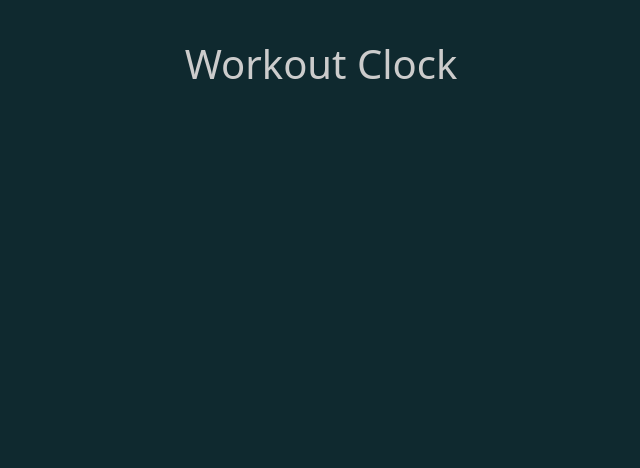
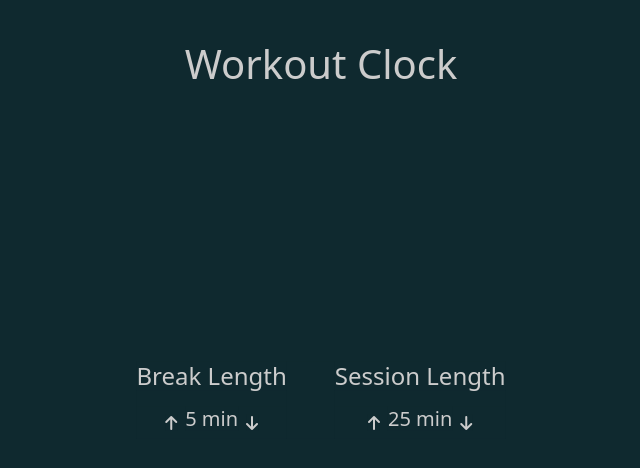
Before and after one commit to Ivaz7/Front-end-freeCodeCamp, a React (Vite) app in the folder WorkoutClock/: page / in a window 1280 px wide. Shown: the top 468 px of the page, without its empty margins (319-959 px from the left). Built offline with nearby package versions, Linux system fonts and the light colour scheme.

Commit message:
Add break length adn session length to workout

```diff
--- a/WorkoutClock/index.html
+++ b/WorkoutClock/index.html
@@ -6,6 +6,7 @@
     <title>Workout Clock</title>
     <link href="https://cdn.jsdelivr.net/npm/bootstrap@5.3.3/dist/css/bootstrap.min.css" rel="stylesheet" integrity="sha384-QWTKZyjpPEjISv5WaRU9OFeRpok6YctnYmDr5pNlyT2bRjXh0JMhjY6hW+ALEwIH" crossorigin="anonymous">
     <script src="https://cdn.jsdelivr.net/npm/bootstrap@5.3.3/dist/js/bootstrap.bundle.min.js" integrity="sha384-YvpcrYf0tY3lHB60NNkmXc5s9fDVZLESaAA55NDzOxhy9GkcIdslK1eN7N6jIeHz" crossorigin="anonymous"></script>
+    <link rel="stylesheet" href="https://cdnjs.cloudflare.com/ajax/libs/font-awesome/6.7.2/css/all.min.css" integrity="sha512-Evv84Mr4kqVGRNSgIGL/F/aIDqQb7xQ2vcrdIwxfjThSH8CSR7PBEakCr51Ck+w+/U6swU2Im1vVX0SVk9ABhg==" crossorigin="anonymous" referrerpolicy="no-referrer" />
   </head>
   <body>
     <div id="root"></div>
--- a/WorkoutClock/src/App.jsx
+++ b/WorkoutClock/src/App.jsx
@@ -1,10 +1,12 @@
 import Header from "./components/header"
+import Main from "./components/main"
 
 function App() {
 
   return (
     <>
       <Header />
+      <Main />
     </>
   )
 }
--- /dev/null
+++ b/WorkoutClock/src/components/lengthBrkSion.jsx
@@ -0,0 +1,67 @@
+const LengthBreakSession = () => {
+  return (
+    <section
+      className="
+        lengthBrkSion
+        d-flex
+        flex-row
+        gap-5
+        text-center
+      "
+    >
+      <div
+        className="
+          break
+          d-flex
+          flex-column
+          gap-2
+        "
+      >
+        <h4>Break Length</h4>
+
+        <div
+          className="
+            breakBtn
+            d-flex
+            flex-row
+            gap-2
+            align-items-center
+            justify-content-center
+          "
+        >
+          <i className="fa-solid fa-arrow-up"></i>
+          <h5>5 min</h5>
+          <i className="fa-solid fa-arrow-down"></i>
+        </div>
+      </div>
+
+      <div
+        className="
+          session
+          d-flex
+          flex-column
+          gap-2
+        "
+      >
+        <h4>Session Length</h4>
+
+        <div
+          className="
+            sessionBtn
+            d-flex
+            flex-row
+            gap-2
+            align-items-center
+            justify-content-center
+          "
+        >
+          <i className="fa-solid fa-arrow-up"></i>
+          <h5>25 min</h5>
+          <i className="fa-solid fa-arrow-down"></i>
+        </div>
+      </div>
+    </section>
+  )
+}
+
+export default LengthBreakSession;
--- /dev/null
+++ b/WorkoutClock/src/components/main.jsx
@@ -0,0 +1,11 @@
+import LengthBreakSession from "./lengthBrkSion";
+
+const Main = () => {
+  return (
+    <main>
+      <LengthBreakSession />
+    </main>
+  )
+}
+
+export default Main;
--- a/WorkoutClock/src/stylesSCSS/main.scss
+++ b/WorkoutClock/src/stylesSCSS/main.scss
@@ -6,5 +6,14 @@
 }
 
 header {
+  position: fixed;
+  width: 100%;
   height: 12vh;
 }
+
+main {
+  position: absolute;
+  left: 50%;
+  top: 50%;
+  transform: translate(-50%, -50%);
+}
```
